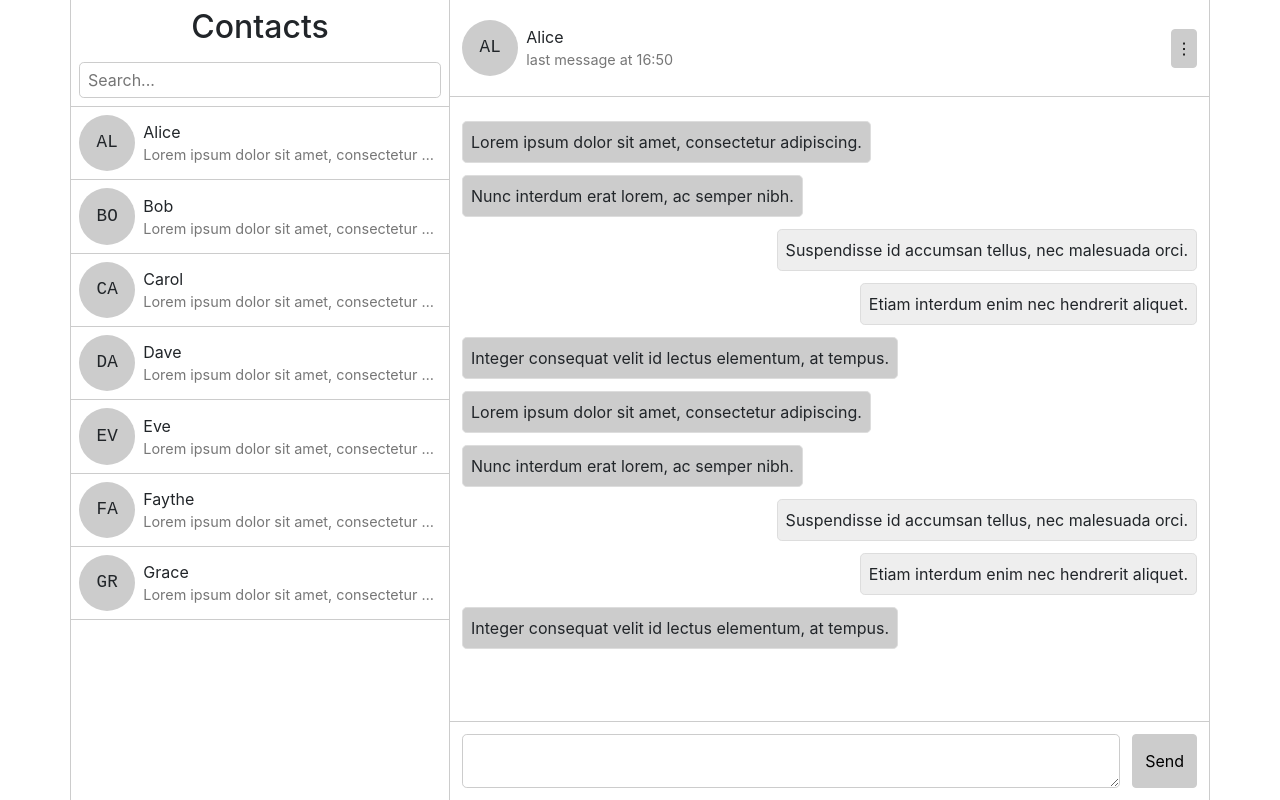
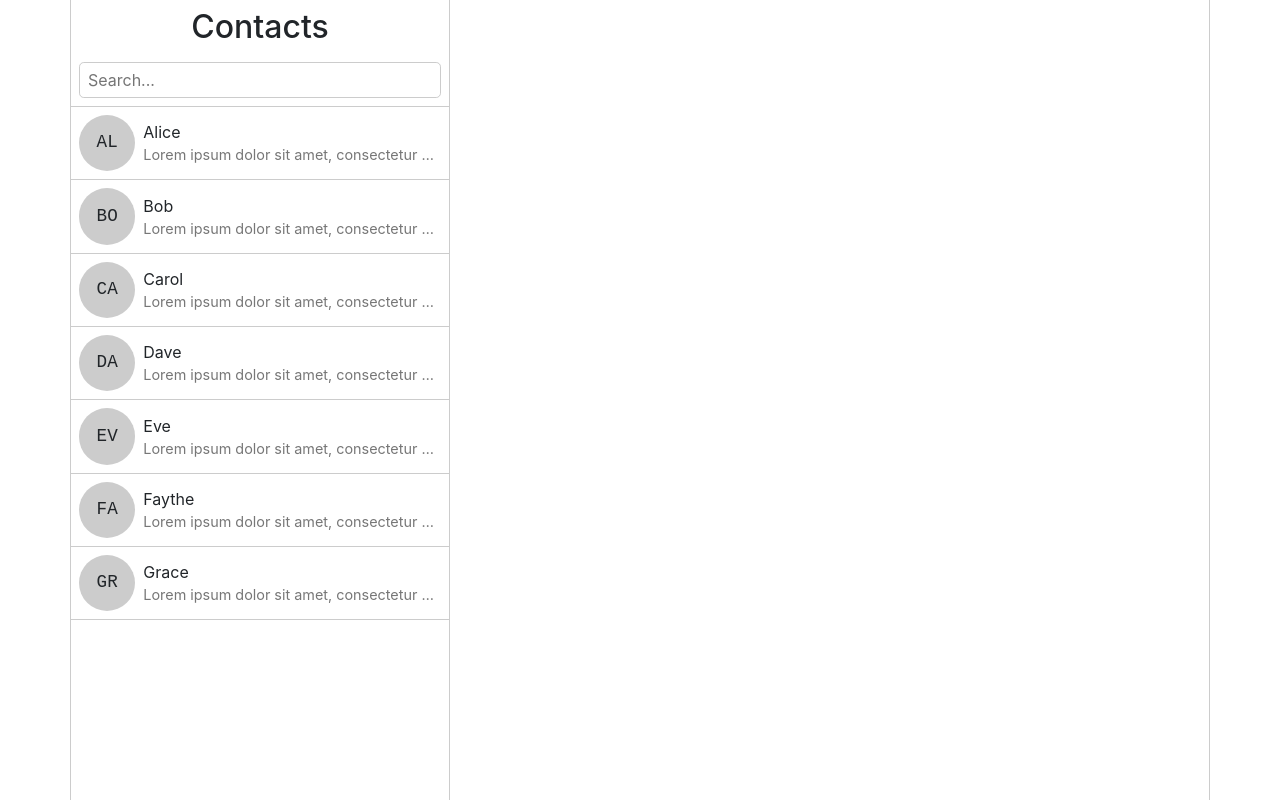
Before and after one commit to ojoaofernandes/labs, a React (Create React App) app in the folder react/chat-ui/: page / in a window 1280 px wide. Built offline with nearby package versions, Linux system fonts and the light colour scheme.

Commit message:
(React/chat-ui): Remove message array from App and edit Conversation to start receiving data from state.

```diff
--- a/react/chat-ui/src/api/conversations.js
+++ b/react/chat-ui/src/api/conversations.js
@@ -1,11 +1,11 @@
 const conversations = [
   {
-    recipient: 'a',
+    contact: 'a',
     messages: [
       {
         message: 'Lorem ipsum dolor sit amet, consectetur adipiscing.',
         time: '09:10',
-        author: 'recipient',
+        author: 'contact',
       },
       {
         message: 'Lorem ipsum dolor sit amet, consectetur adipiscing.',
@@ -15,7 +15,7 @@ const conversations = [
     ],
   },
   {
-    recipient: 'b',
+    contact: 'b',
     messages: [
       {
         message: 'Integer consequat velit id lectus elementum, at tempus.',
@@ -26,6 +26,6 @@ const conversations = [
   },
 ];
 
-export function getConversationWith(recipient) {
-  return conversations.find(c => c.recipient === recipient);
+export function getConversationWith(contact) {
+  return conversations.find(c => c.contact === contact);
 }
--- a/react/chat-ui/src/components/App/index.js
+++ b/react/chat-ui/src/components/App/index.js
@@ -4,19 +4,6 @@ import ContactList from '../../containers/ContactList';
 import Conversation from '../Conversation';
 
 import './index.css';
-
-const messages = [
-  { id: 'a', author: 'recipient', message: 'Lorem ipsum dolor sit amet, consectetur adipiscing.' },
-  { id: 'b', author: 'recipient', message: 'Nunc interdum erat lorem, ac semper nibh.' },
-  { id: 'c', author: 'user', message: 'Suspendisse id accumsan tellus, nec malesuada orci.' },
-  { id: 'd', author: 'user', message: 'Etiam interdum enim nec hendrerit aliquet.' },
-  { id: 'e', author: 'recipient', message: 'Integer consequat velit id lectus elementum, at tempus.' },
-  { id: 'f', author: 'recipient', message: 'Lorem ipsum dolor sit amet, consectetur adipiscing.' },
-  { id: 'g', author: 'recipient', message: 'Nunc interdum erat lorem, ac semper nibh.' },
-  { id: 'h', author: 'user', message: 'Suspendisse id accumsan tellus, nec malesuada orci.' },
-  { id: 'i', author: 'user', message: 'Etiam interdum enim nec hendrerit aliquet.' },
-  { id: 'j', author: 'recipient', message: 'Integer consequat velit id lectus elementum, at tempus.' },
-];
 
 class App extends Component {
   componentDidMount() {
@@ -29,7 +16,7 @@ class App extends Component {
       <div className="app container">
         <div className="row">
           <ContactList className="col-4" />
-          <Conversation className="col-8" messages={messages} />
+          <Conversation className="col-8" />
         </div>
       </div>
     );
--- a/react/chat-ui/src/components/Conversation/index.js
+++ b/react/chat-ui/src/components/Conversation/index.js
@@ -6,10 +6,17 @@ import MessageSender from '../MessageSender';
 
 import './index.css';
 
-function Conversation({ className, messages }) {
+function Conversation({ className, conversation }) {
+  if (conversation === undefined) {
+    return <div className={`conversation ${className}`} />;
+  }
+
+  const { contact, messages } = conversation;
+  const extra = contact.lastMessage.time;
+
   return (
     <div className={`conversation ${className}`}>
-      <ConversationDetails />
+      <ConversationDetails contact={contact} extra={extra} />
       <MessageList messages={messages} />
       <MessageSender />
     </div>
@@ -18,16 +25,14 @@ function Conversation({ className, messages }) {
 
 Conversation.defaultProps = {
   className: '',
-  messages: [],
 };
 
 Conversation.propTypes = {
   className: PropTypes.string,
-  messages: PropTypes.arrayOf(PropTypes.shape({
-    id: PropTypes.string,
-    author: PropTypes.string,
-    message: PropTypes.string,
-  })),
+  converstion: PropTypes.shape({
+    contact: PropTypes.object,
+    messages: PropTypes.array,
+  }),
 };
 
 export default Conversation;
--- a/react/chat-ui/src/components/ConversationDetails/index.js
+++ b/react/chat-ui/src/components/ConversationDetails/index.js
@@ -3,10 +3,10 @@ import Contact from '../Contact';
 
 import './index.css';
 
-function ConversationDetails() {
+function ConversationDetails({ contact, extra }) {
   return (
     <div className="conversation-details">
-      <Contact contact={{ id: 'a', name: 'Alice' }} extra="last message at 16:50" />
+      <Contact />
       <div className="options">
         <button type="button">&#x022EE;</button>
       </div>
@@ -14,4 +14,9 @@ function ConversationDetails() {
   );
 }
 
+ConversationDetails.defaultProps = {
+  contact: {},
+  extra: '',
+};
+
 export default ConversationDetails;
--- a/react/chat-ui/src/reducers/conversation.js
+++ b/react/chat-ui/src/reducers/conversation.js
@@ -1,9 +1,5 @@
 export default function (state = {}, { type, payload }) {
   if (type === 'OPEN_CONVERSATION') {
-    console.log({
-      recipient: payload.recipient,
-      messages: payload.messages,
-    })
     return {
       recipient: payload.contact,
       messages: payload.messages,
```
